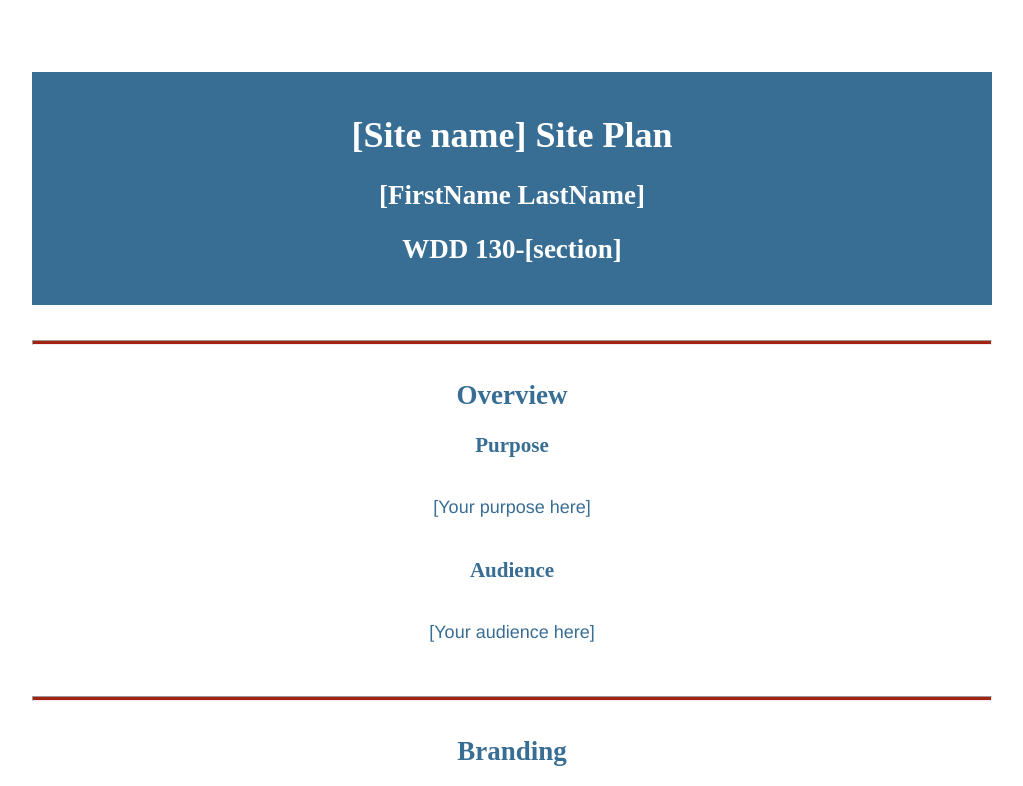
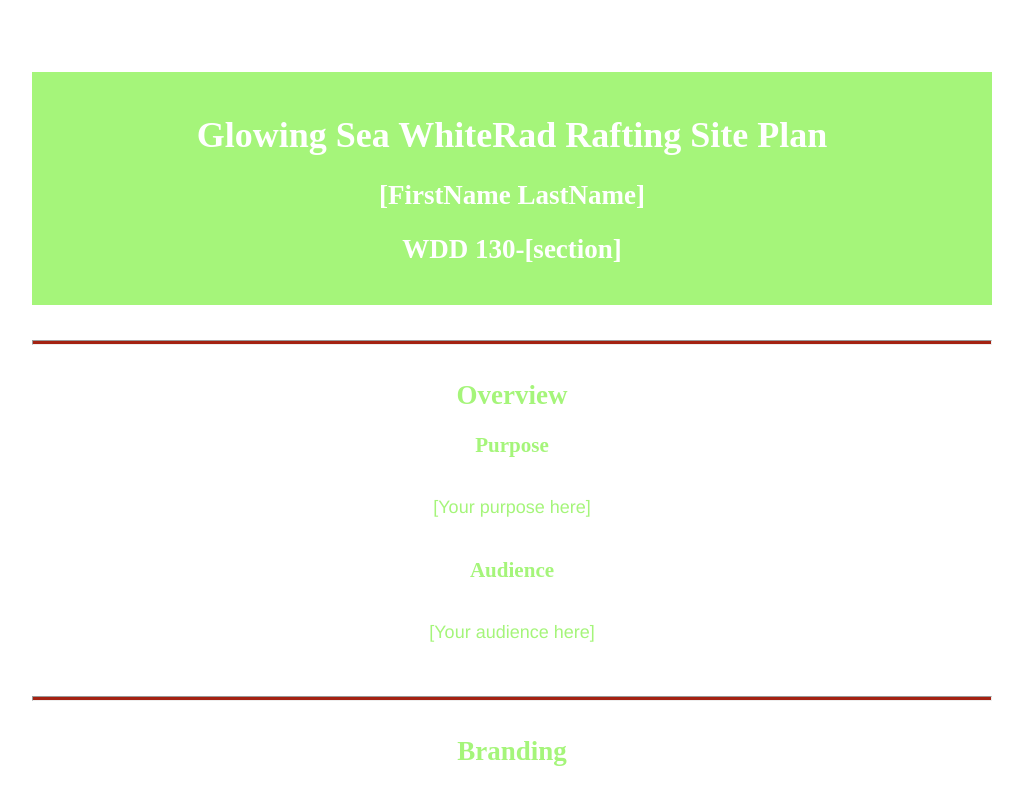
Before and after one commit to AquaSlime66/web-fundamentals-wdd-130, a plain HTML site: page wwr/index.html in a window 1280 px wide. Shown: the top 786 px of the page, without its empty margins (128-1151 px from the left). Drawn offline with Linux system fonts and the light colour scheme; files whose address does not match are found by name; a web font is replaced by a local one.

Commit message:
Adding Something? (no idea what) and added a lime green mutant color

```diff
--- a/wwr/index.html
+++ b/wwr/index.html
@@ -11,7 +11,7 @@
 
 <body>
   <header>
-    <h1>[Site name] Site Plan</h1>
+    <h1>Glowing Sea WhiteRad Rafting Site Plan</h1>
     <h2>[FirstName LastName]</h2>
     <h2>WDD 130-[section]</h2>
     <!-- In the header above, add the name of your site, your name and class number. For example if you are in section 3 you would put WDD 130-03 -->
--- a/wwr/styles/site-plan-rafting.css
+++ b/wwr/styles/site-plan-rafting.css
@@ -11,7 +11,7 @@ Fonts are separated by a & */
 
 :root {
   /* change the values below to your colors from your palette */
-  --primary-color: #396E94   ;
+  --primary-color: #A5F57A   ;
   --secondary-color: #E7C24F ;
   --accent1-color: #A42212;
   --accent2-color: white;
@@ -21,15 +21,15 @@ Fonts are separated by a & */
   --paragraph-font: "Jacquard 24", Helvetica, sans-serif;
 
   /* these colors below should be chosen from among your palette colors above */
-  --headline-color-on-white: #396E94;  /* headlines on a white background */
+  --headline-color-on-white: #A5F57A;  /* headlines on a white background */
   --headline-color-on-color: white; /* headlines on a colored background */
-  --paragraph-color-on-white: #396E94; /* paragraph text on a white background */
+  --paragraph-color-on-white: #A5F57A; /* paragraph text on a white background */
   --paragraph-color-on-color: white; /* paragraph text on a colored background */
-  --paragraph-background-color: #396E94  ;
-  --nav-link-color: #396E94;
+  --paragraph-background-color: #A5F57A  ;
+  --nav-link-color: #A5F57A;
   --nav-background-color: #D4AC0D;
   --nav-hover-link-color: white;
-  --nav-hover-background-color: #396E94;
+  --nav-hover-background-color: #A5F57A;
 }
 
 
```
